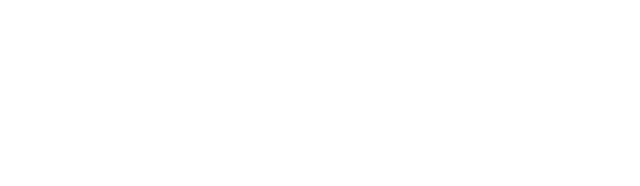
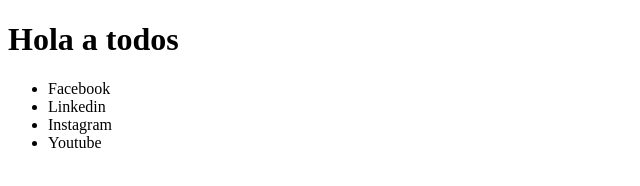
Before and after one commit to brendaup/ProyectoGit, a plain HTML site: page index.html in a window 1280 px wide. Shown: the whole page, without its empty margins (0-640 px from the left). Drawn offline with Linux system fonts and the light colour scheme.

Commit message:
feat footer

```diff
--- a/index.html
+++ b/index.html
@@ -7,6 +7,17 @@
     <title>Document</title>
 </head>
 <body>
+    <h1>Hola a todos</h1>
 
+
+
+    <footer>
+        <ul>
+            <li>Facebook</li>
+            <li>Linkedin</li>
+            <li>Instagram</li>
+            <li>Youtube</li>
+        </ul>
+    </footer>
 </body>
 </html>
```
